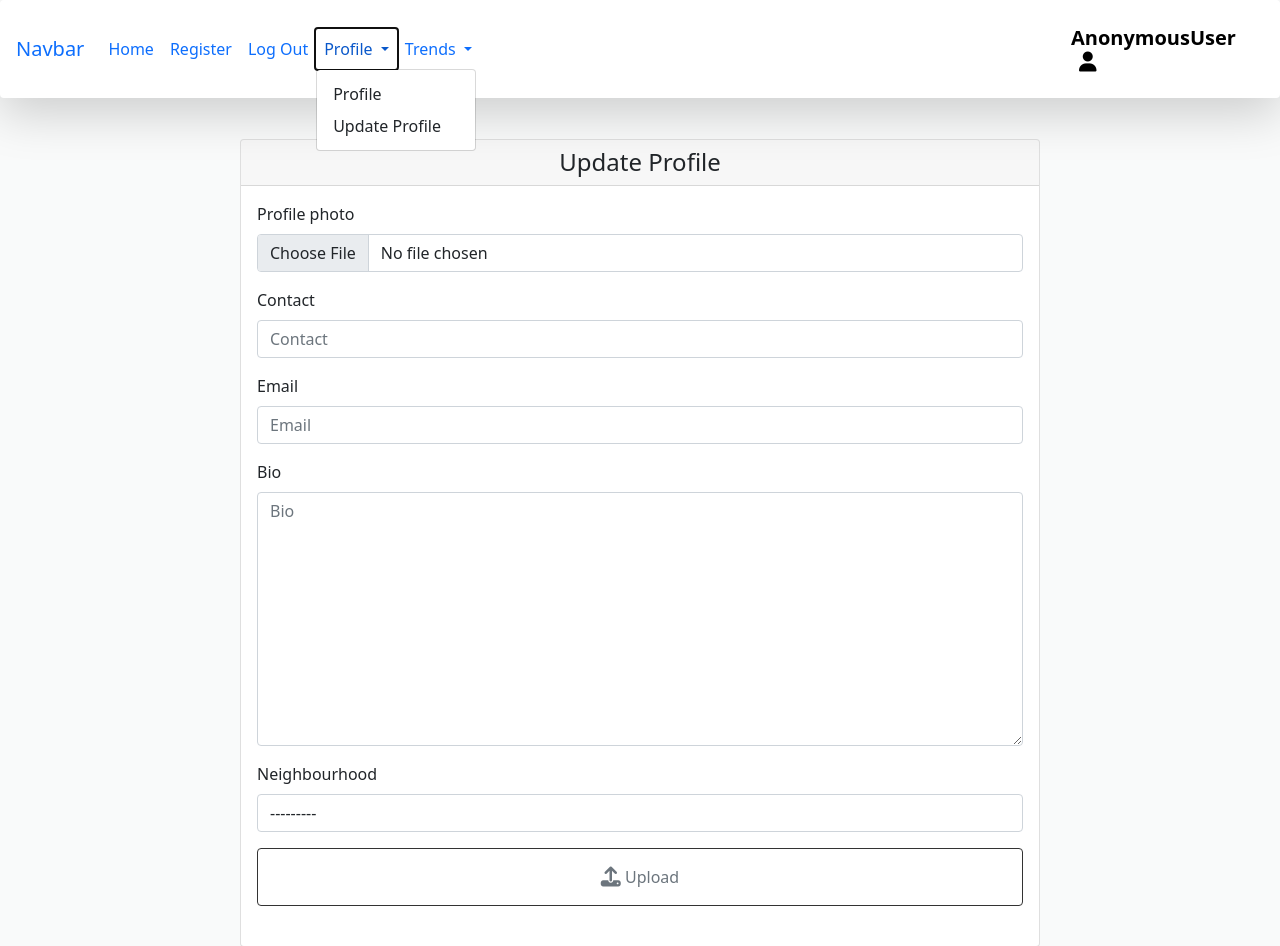
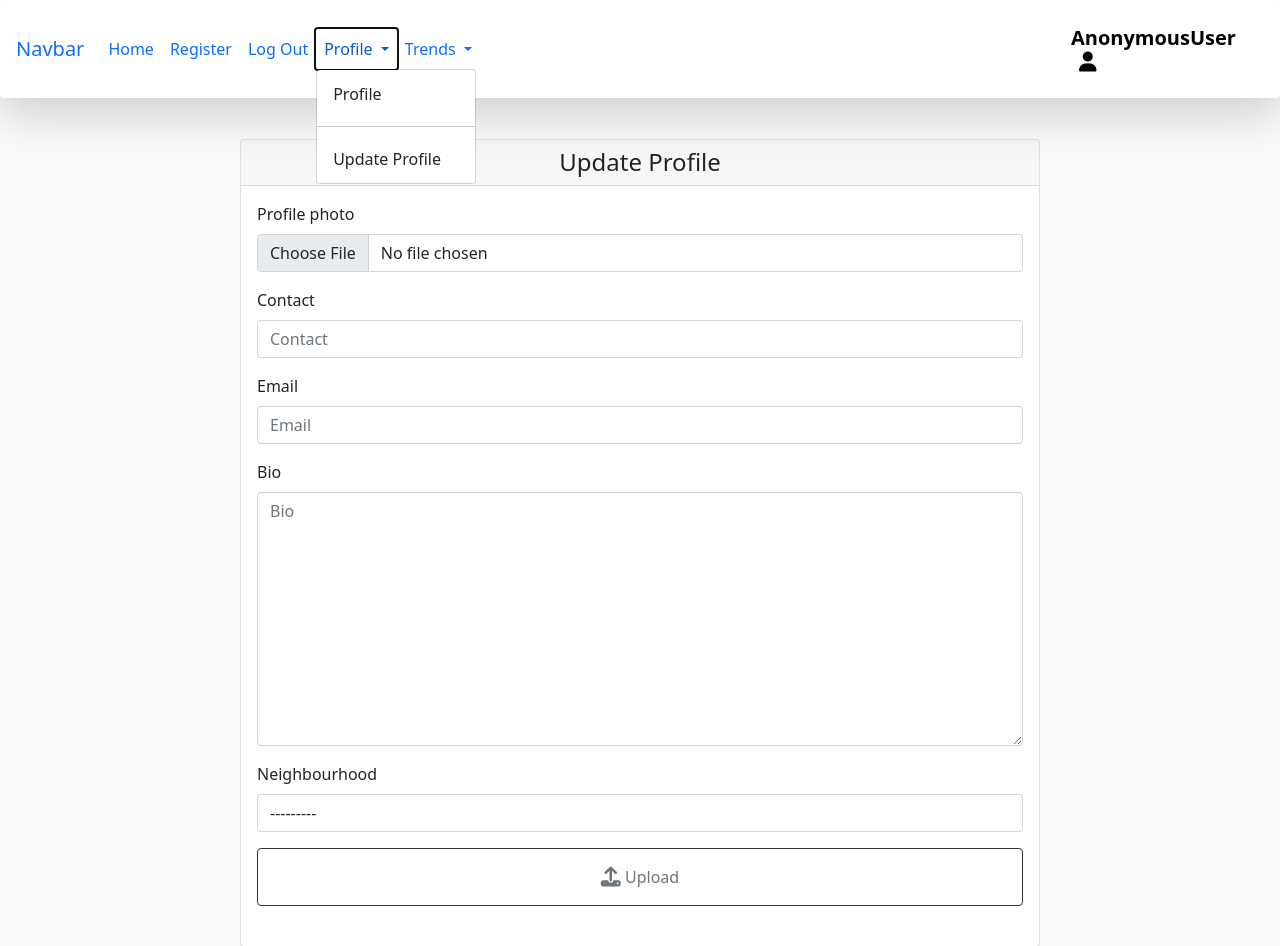
Before and after one commit to SayiaFelix/Mtaa-HOOD, a Django app: page /update/profile in a window 1280 px wide, after a click on "Profile". Shown: the top 946 px of the page. Run offline with Django 3.2, Linux system fonts and the light colour scheme; data that the repository does not hold is empty; some libraries are stand-ins or nearby versions; some web fonts are replaced.

Commit message:
fix bugs on information site

```diff
--- a/mtaaHud/templates/Hood/information.html
+++ b/mtaaHud/templates/Hood/info.html
@@ -27,8 +27,7 @@
                 <td>{{info.post_date|date:"M d, Y"}}</td>
             </tr>
             <!-- Modal -->
-            <div class="modal fade" id="{{info.id}}" tabindex="-1" role="dialog"
-                aria-labelledby="exampleModalCenterTitle" aria-hidden="true">
+            <div class="modal fade" id="{{info.id}}" tabindex="-1" role="dialog" aria-labelledby="exampleModalCenterTitle" aria-hidden="true">
                 <div class="modal-dialog modal-dialog-centered" role="document">
                     <div class="modal-content text-center">
                         <div class="modal-header text-center">
--- a/mtaaHud/templates/navbar.html
+++ b/mtaaHud/templates/navbar.html
@@ -21,9 +21,9 @@
          Profile
         </a>
         <div class="dropdown-menu" aria-labelledby="navbarDropdownMenuLink">
-          <a class="dropdown-item" href="/profile/{{user.id}}">Profile</a>
-          {% comment %} <a class="dropdown-item" href="">Create Profile</a> {% endcomment %}
-          <a class="dropdown-item" href="{% url 'update-profile' %}">Update Profile</a>
+          <a class="dropdown-item fs-6" href="/profile/{{user.id}}">Profile</a>
+          <hr>
+          <a class="dropdown-item fs-6" href="{% url 'update-profile' %}">Update Profile</a>
         </div>
       </li>
      <li class="nav-item dropdown">
@@ -31,15 +31,15 @@
           Trends
         </a>
         <div class="dropdown-menu" aria-labelledby="navbarDropdownMenuLink">
-          <a class="dropdown-item" href="{% url 'post' %}">Mtaa Posts</a>
+          <a class="dropdown-item fs-6" href="{% url 'post' %}">Mtaa Posts</a>
           <hr>
-          <a class="dropdown-item" href="{% url 'information' %}">Emergencies</a>
+          <a class="dropdown-item fs-6" href="{% url 'info' %}">Emergencies</a>
           <hr>
-          <a class="dropdown-item" href="{% url 'business' %}">Businesses</a>
+          <a class="dropdown-item fs-6" href="{% url 'business' %}">Businesses</a>
           <hr>
-          <a class="dropdown-item" href="{% url 'health' %}">Health</a>
+          <a class="dropdown-item fs-6" href="{% url 'health' %}">Health</a>
           <hr>
-          <a class="dropdown-item" href="{% url 'service' %}">Security</a>
+          <a class="dropdown-item fs-6" href="{% url 'service' %}">Security</a>
         </div>
       </li>
     </ul>
--- a/mtaaHud/urls.py
+++ b/mtaaHud/urls.py
@@ -6,7 +6,7 @@ from rest_framework.authtoken.views import obtain_auth_token
 
 urlpatterns=[
     url('^$',views.homepage, name='homepage'),
-    url('information', views.information, name='information'),
+    url('information', views.information, name='info'),
     url('post', views.post, name='post'),
     url('post/(\d+)', views.view_post, name='view_post'),
     url('health', views.health, name='health'),
--- a/mtaaHud/views.py
+++ b/mtaaHud/views.py
@@ -40,7 +40,7 @@ def information(request):
     # profile = Profile.objects.get(username=current_user)
     informations = Information.objects.filter(neighbourhood=profile.neighbourhood)
 
-    return render(request, 'Hood/information.html', {"informations":informations})
+    return render(request, 'Hood/info.html', {"informations":informations})
 
 
 def post(request):
```
Also changed, not shown: media/info/dev.png (added).
